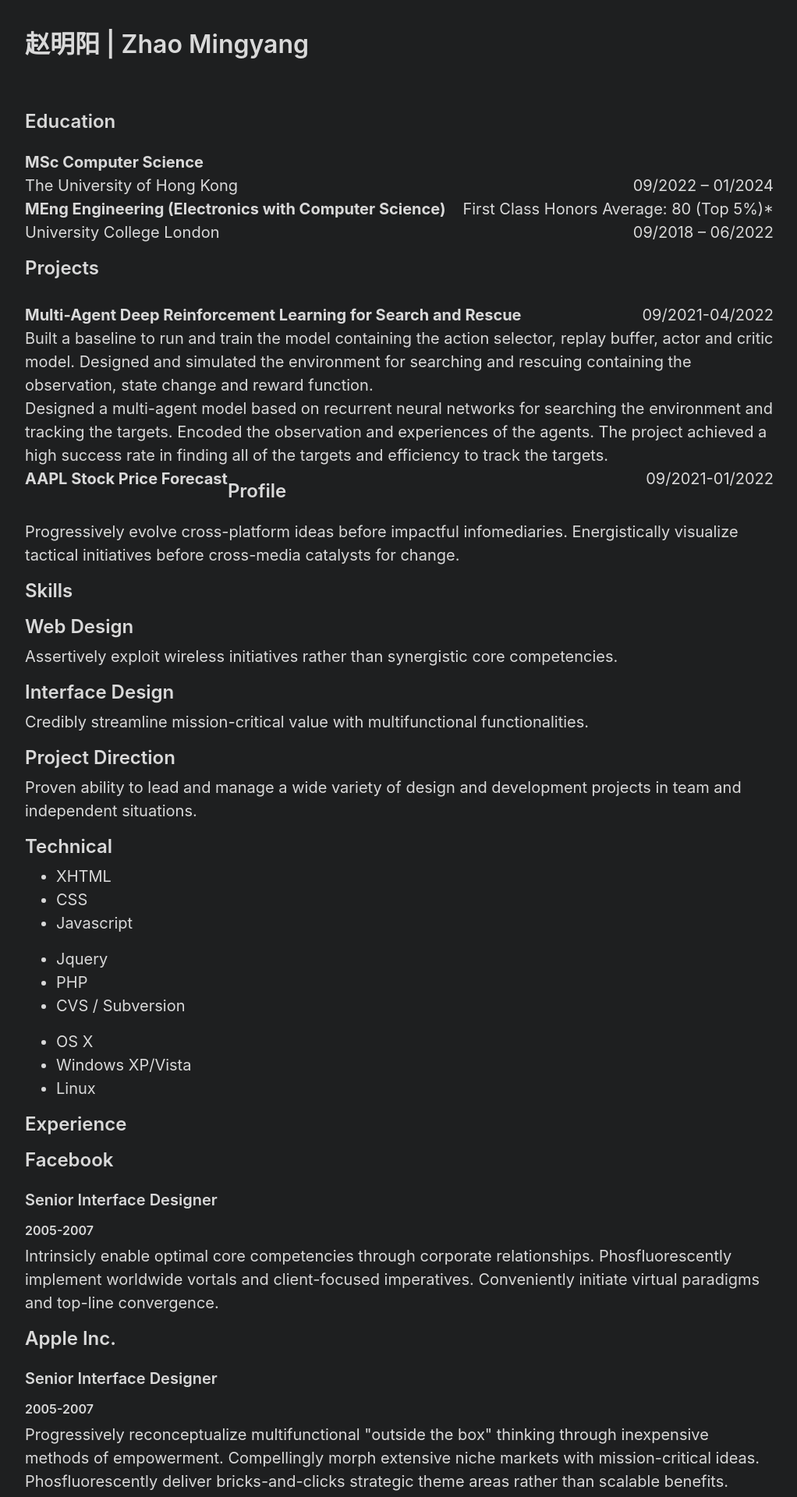
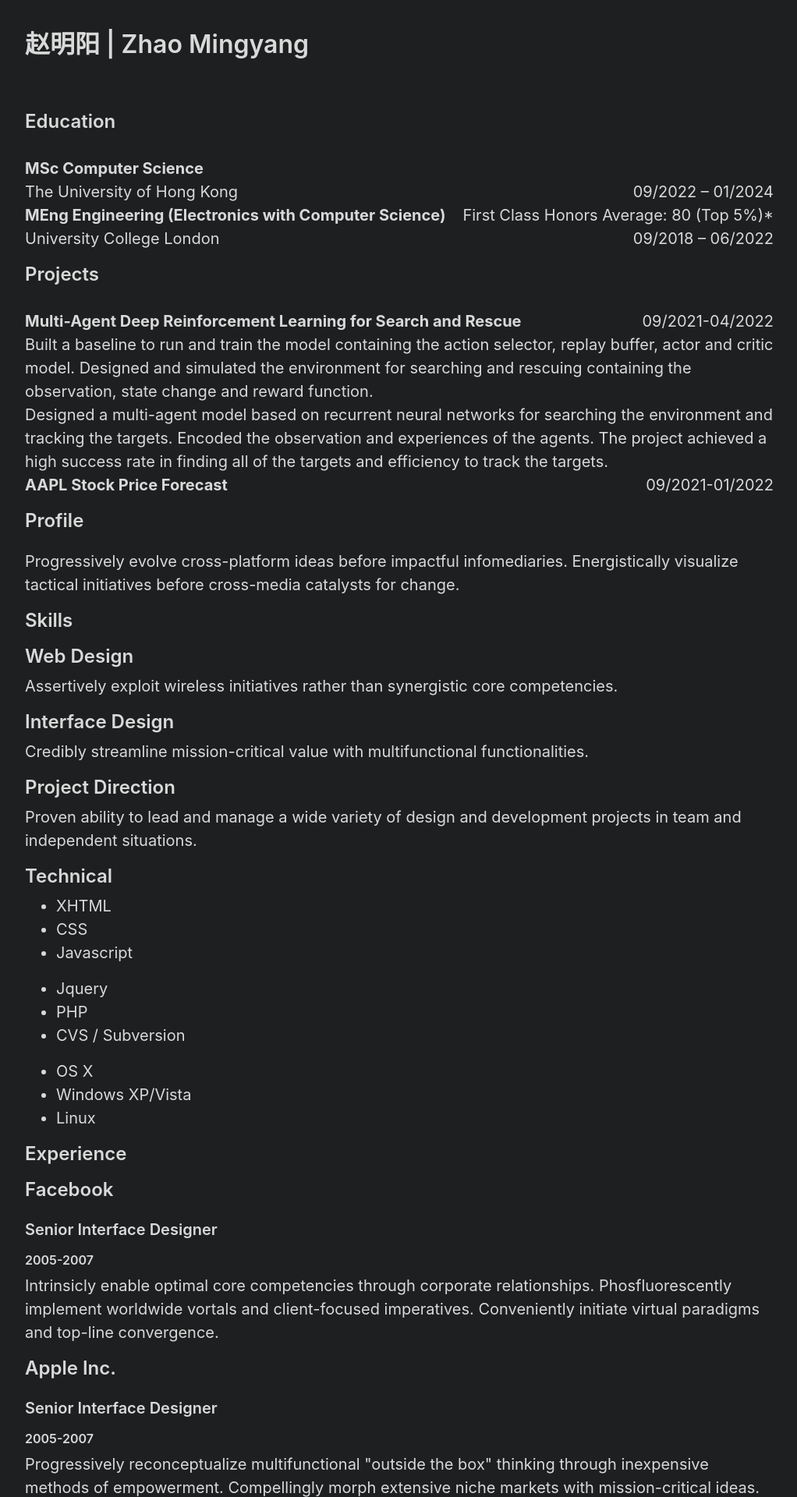
Before and after one commit to Zhao-Mingyang/zhao-mingyang.github.io, a Jekyll site: the page built from about.md, in a window 1280 px wide. Shown: the top 1920 px of the page at 78% size, without its empty margins (128-1150 px from the left). Built offline with Jekyll 4.4.1, drawn with Linux system fonts in a browser that asks for light colours.

Commit message:
Update default.html

```diff
--- a/_layouts/default.html
+++ b/_layouts/default.html
@@ -12,7 +12,7 @@
 
      <main>
         <h2>Education</h2>
-	     <HR>
+	     <HR SIZE=10>
 	<b> MSc Computer Science </b> <br>
 	<div style="float:left;"> The University of Hong Kong  </div> <div style="float:right;"> 09/2022 – 01/2024 </div> <br>
 	<div style="float:left; text-align:left"> <b> MEng Engineering (Electronics with Computer Science) </b> </div>
@@ -27,7 +27,7 @@
 	the environment for searching and rescuing containing the observation, state change and reward function. <br>
 	Designed a multi-agent model based on recurrent neural networks for searching the environment and tracking the targets. Encoded
 	the observation and experiences of the agents. The project achieved a high success rate in finding all of the targets and efficiency to
-	track the targets.
+	track the targets. <br>
 	<div style="float:left; text-align:left"> <b> AAPL Stock Price Forecast </b> </div>
 		     <div style="float:right; text-align:right"> 09/2021-01/2022</div> <br>
       </main>
```
